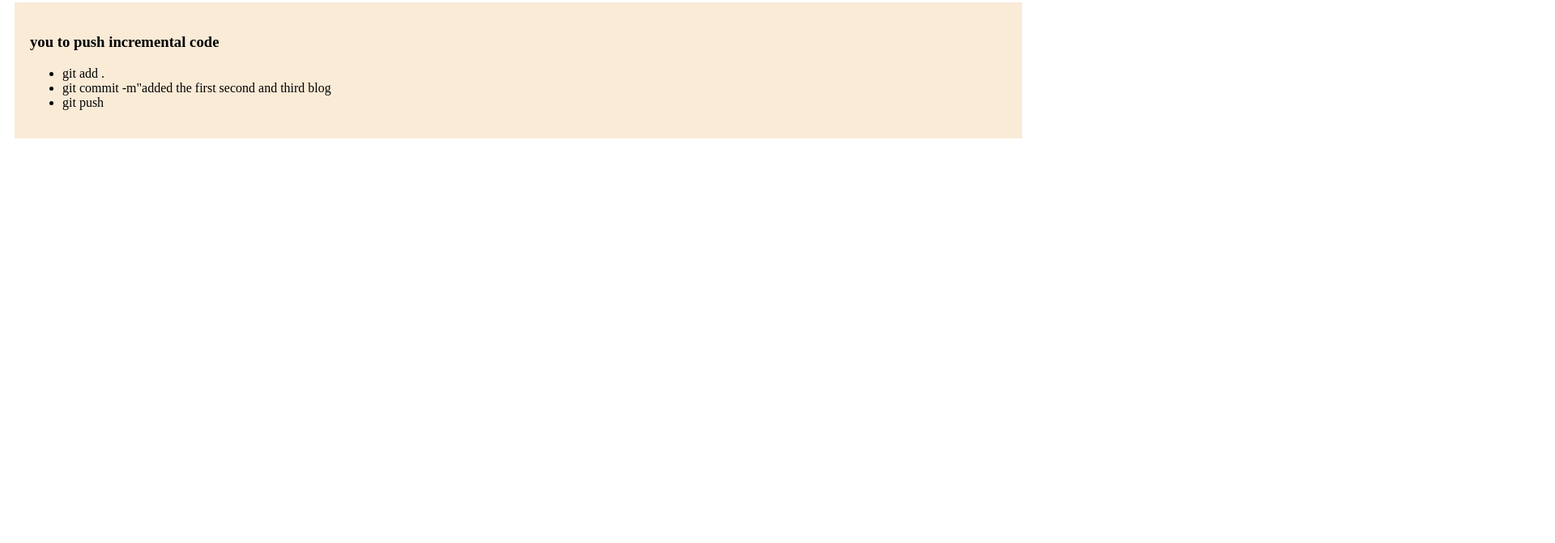
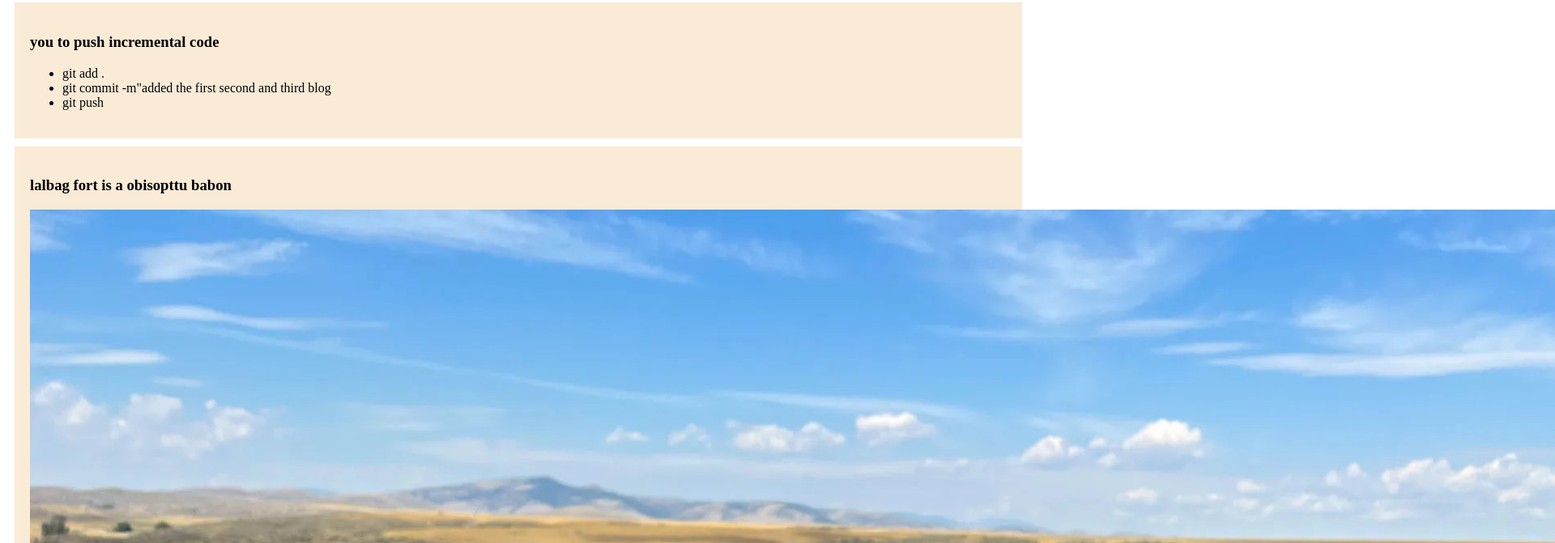
Before and after one commit to MK33-24/mojahid-website, a plain HTML site: page mojahid.html in a window 1280 px wide. Shown: the part 485-1156 px from the top of the page at 81% size, 1920 px wide, since content can reach past the window. Before the commit the page ends 800 px from the top, so only its background shows below. Drawn offline with Linux system fonts and the light colour scheme.

Commit message:
added the photo

```diff
--- a/mojahid.html
+++ b/mojahid.html
@@ -27,5 +27,9 @@
             <li>git push</li>
         </ul>
     </div>
+    <div>
+        <h3>lalbag fort is a obisopttu babon</h3>
+        <img src="style/gan.jpg" alt="">
+    </div>
 </body>
 </html>
```
Also changed, not shown: style/gan.jpg (added).
